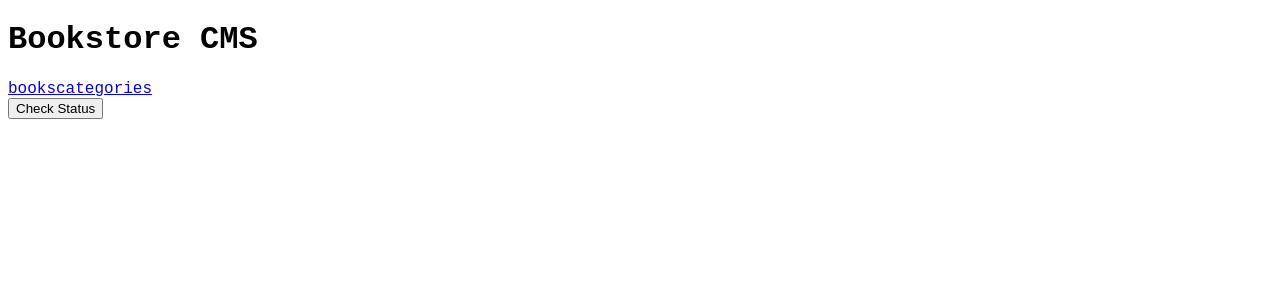
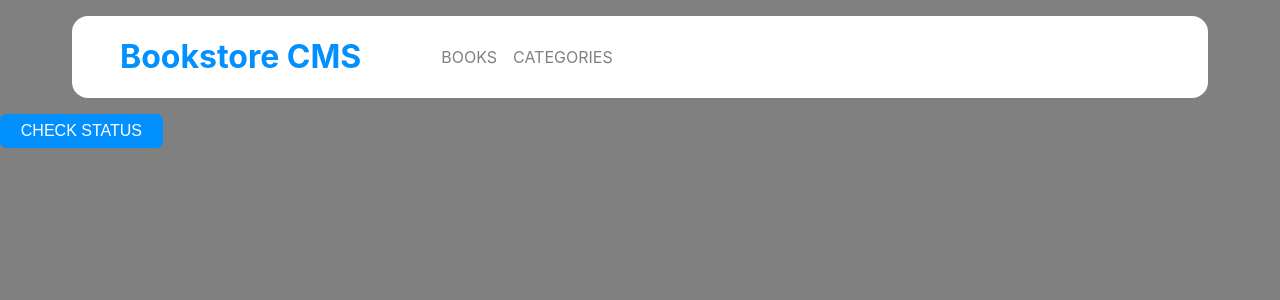
Before and after one commit to Khaled-AlKhateeb/bookstore, a React (Create React App) app: page /categories in a window 1280 px wide. Shown: the top 300 px of the page. Built offline with nearby package versions, Linux system fonts and the light colour scheme.

Commit message:
add style to UI

```diff
--- a/src/index.css
+++ b/src/index.css
@@ -1,3 +1,200 @@
+:root {
+  --primary-color: #0290ff;
+  --font-color: #808080;
+  --light-color: #fff;
+}
+
 body {
-  font-family: 'Courier New', Courier, monospace;
+  margin: 0;
+  font-family:
+    -apple-system,
+    BlinkMacSystemFont,
+    'Segoe UI',
+    'Roboto',
+    'Oxygen',
+    'Ubuntu',
+    'Cantarell',
+    'Fira Sans',
+    'Droid Sans',
+    'Helvetica Neue',
+    sans-serif;
+  -webkit-font-smoothing: antialiased;
+  -moz-osx-font-smoothing: grayscale;
+  box-sizing: content-box;
+  background-color: var(--font-color);
 }
+
+.header-container {
+  display: flex;
+  align-items: center;
+  padding-left: 3rem;
+  width: 85%;
+  margin: 1rem auto;
+  background-color: var(--light-color);
+  border-radius: 1rem;
+}
+
+.header-title {
+  color: var(--primary-color);
+}
+
+.nav-container {
+  display: flex;
+  gap: 1rem;
+  margin-left: 5rem;
+}
+
+.nav-btn {
+  text-decoration: none;
+  font-size: 1rem;
+  cursor: pointer;
+  text-transform: uppercase;
+  color: var(--font-color);
+  background-color: var(--light-color);
+}
+
+.books-container {
+  display: flex;
+  flex-direction: column;
+  gap: 0.2rem;
+}
+
+.book-container {
+  display: flex;
+  justify-content: space-between;
+  width: 75%;
+  margin: auto;
+  background-color: var(--light-color);
+  border-radius: 1rem;
+  padding: 1rem;
+}
+
+.book-info {
+  display: flex;
+  flex-direction: column;
+  flex: 2;
+}
+
+.book-category {
+  font-weight: 700;
+  color: var(--font-color);
+}
+
+.book-title {
+  margin: 0;
+}
+
+.book-author {
+  color: var(--primary-color);
+}
+
+.action-container {
+  display: flex;
+  margin-top: 1rem;
+  align-items: center;
+  width: min-content;
+  gap: 0.5rem;
+}
+
+.action-btn {
+  border: none;
+  cursor: pointer;
+  color: var(--primary-color);
+  font-size: 0.9rem;
+  padding-left: 0;
+  background-color: var(--light-color);
+}
+
+.divider {
+  height: 100%;
+}
+
+.progress-container {
+  display: flex;
+  align-items: center;
+}
+
+.progress-img {
+  width: 40%;
+}
+
+.progress-percentage {
+  font-size: 3rem;
+  font-weight: 200;
+  margin: 0;
+}
+
+.progress-completed {
+  margin: 0;
+  color: var(--font-color);
+}
+
+.div-divider {
+  margin: 0;
+  margin-right: 4rem;
+}
+
+.progress-update {
+  display: flex;
+  flex-direction: column;
+  margin-right: 3rem;
+}
+
+.progress-current-chapter {
+  font-size: 0.8rem;
+  color: var(--font-color);
+  text-transform: uppercase;
+}
+
+.progress-chapter {
+  margin: 0;
+  margin-bottom: 1.5rem;
+  font-size: 1.3rem;
+  font-weight: 200;
+}
+
+.update-btn,
+.addbook-btn,
+.check-status-btn {
+  border: none;
+  border-radius: 0.4rem;
+  background-color: var(--primary-color);
+  color: var(--light-color);
+  padding: 0.5rem 1.3rem;
+  font-size: 1rem;
+  text-transform: uppercase;
+  cursor: pointer;
+}
+
+.addbook-container {
+  display: flex;
+  flex-direction: column;
+  background-color: var(--light-color);
+  width: 85%;
+  margin: 2rem auto;
+  padding: 1rem;
+  border-radius: 1rem;
+}
+
+.addbook-title {
+  text-transform: uppercase;
+  color: var(--font-color);
+  margin: 0 0 1rem 0;
+}
+
+.addbook-input-container {
+  display: flex;
+  justify-content: space-between;
+  gap: 1rem;
+}
+
+.addbook-input {
+  border: 1px solid var(--font-color);
+  border-radius: 0.5rem;
+  font-size: 1rem;
+  padding: 0.4rem;
+}
+
+.input {
+  flex: 1;
+}
```
